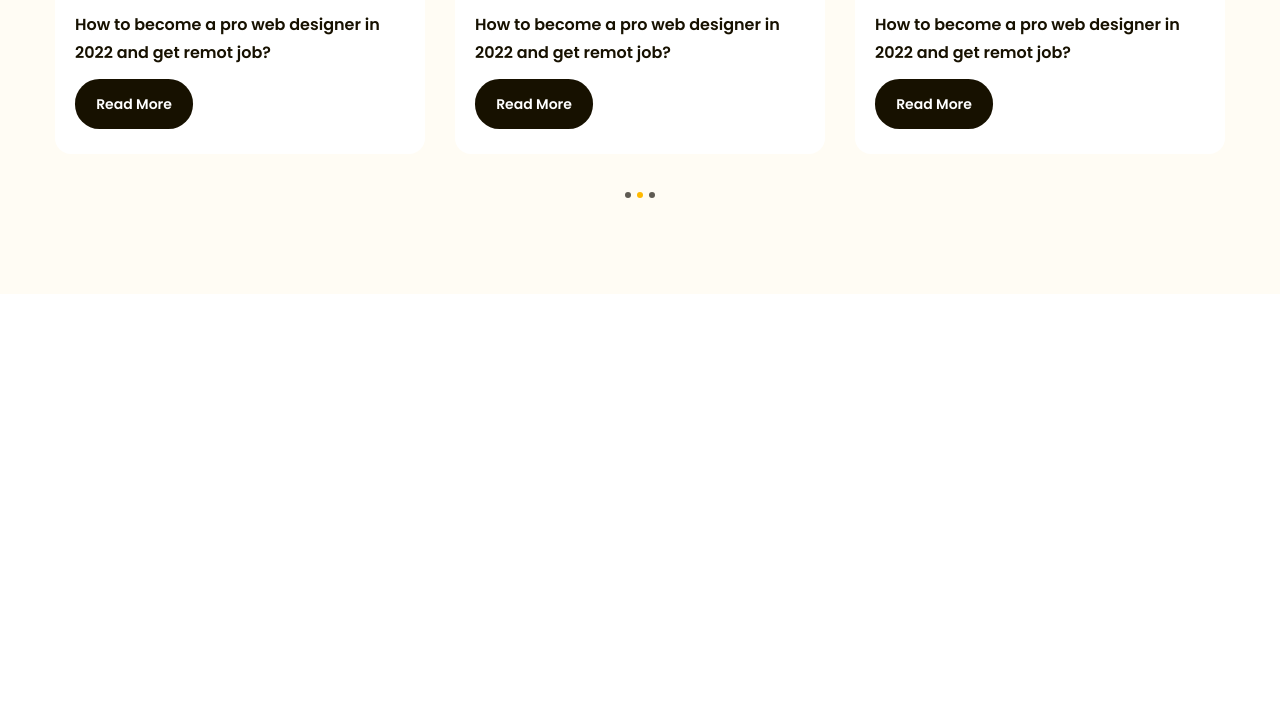
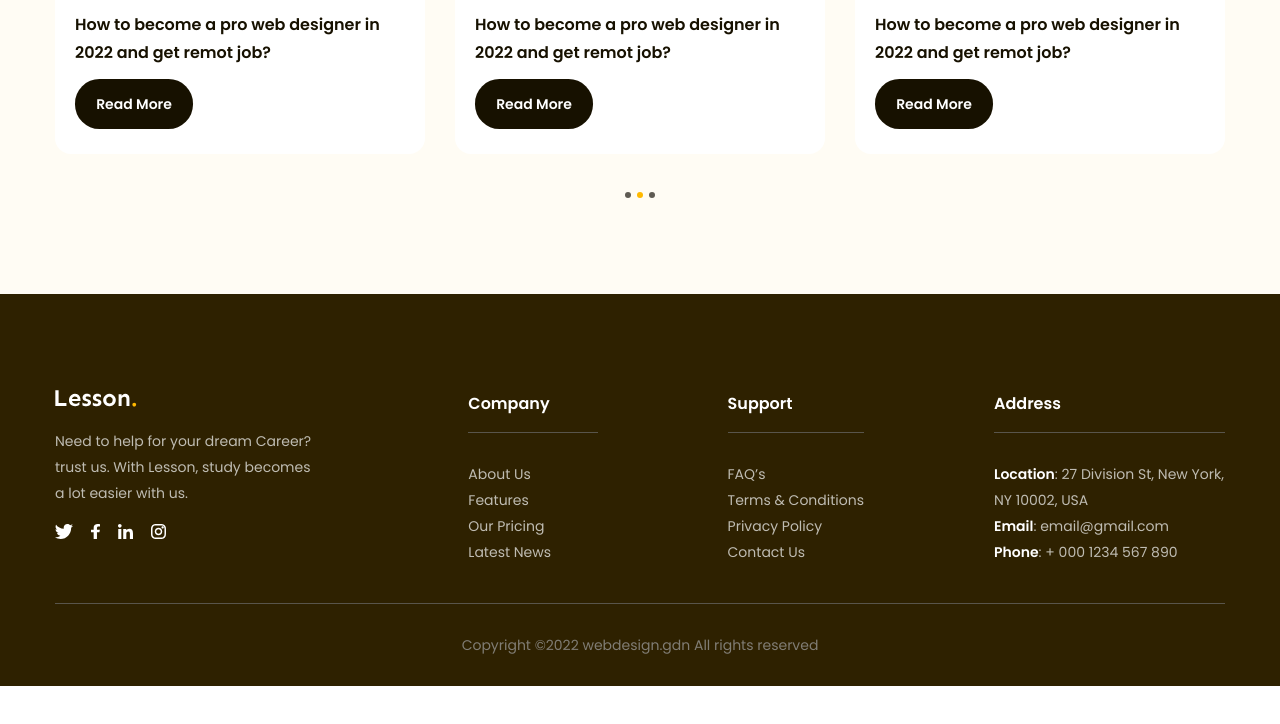
Before and after one commit to cimon-dev/figma-to-html, a plain HTML site: page index.html in a window 1280 px wide. Shown: the part 4381-5105 px from the top of the page. After the commit the page ends 5067 px from the top, so only its background shows below. Drawn offline with Linux system fonts and the light colour scheme.

Commit message:
p9 làm footer

```diff
--- a/assets/css/style.css
+++ b/assets/css/style.css
@@ -701,3 +701,80 @@ a {
 .blog .dots .dot.dot.active {
     background-color: var(--primary-color);
 }
+
+/* ===============footer=============== */
+.footer {
+    padding-top: 96px;
+    padding-bottom: 28px;
+    background-color: #2E2100;
+}
+
+.footer .body {
+    display: flex;
+}
+
+.footer .column.lesson {
+    max-width: 267px;
+}
+
+.footer .column.lesson .desc {
+    margin: 18px 0;
+    color: #BFBCB2;
+    font-size: 1.4rem;
+    line-height: 1.86;
+}
+
+.footer .column.lesson .socials {
+    display: flex;
+    gap: 18px;
+}
+
+.footer .column {
+    max-width: 231px;
+}
+
+.footer .inf {
+    display: flex;
+    margin-left: auto;
+    gap: 130px;
+}
+
+.footer .inf .title {
+    color: #FFF;
+    font-size: 1.6rem;
+    font-weight: 600;
+    line-height: 1.75;
+    border-bottom: 1px solid #59554B;
+    padding-bottom: 14px;
+    padding-right: 48px;
+}
+
+.footer .inf .list {
+    margin-top: 28px;
+}
+
+.footer .inf a {
+    color: #BFBCB2;
+    font-size: 1.4rem;
+    line-height: 1.86;
+    /* 185.714% */
+}
+
+.footer .inf strong {
+    color: #FFF;
+    font-weight: 600;
+}
+
+.footer .body {
+    border-bottom: 1px solid #59554B;
+    padding-bottom: 38px;
+}
+
+.footer .copyright {
+    margin-top: 28px;
+    text-align: center;
+    color: #807D74;
+    font-size: 1.4rem;
+    line-height: 1.86;
+    /* 185.714% */
+}
--- a/index.html
+++ b/index.html
@@ -19,7 +19,7 @@
     <title>Figma to HTML</title>
 </head>
 
-<body style="height: 10000px;">
+<body>
     <!-- header -->
     <header class="header fixed">
         <div class="main-content">
@@ -345,14 +345,78 @@
 
     </main>
 
-    <!-- Footer
-    <footer>
+    <!-- Footer -->
+    <footer class="footer">
         <div class="main-content">
             <div class="body">
+                <!-- column 1 -->
+                <div class="column lesson">
+                    <img src="assets/img/logo-footer.svg" alt="">
+                    <p class="desc">Need to help for your dream Career? trust us. With Lesson, study becomes a lot
+                        easier with us.</p>
+                    <div class="socials">
+                        <a href="#!">
+                            <img src="assets/icons/Twitter.svg" alt="Twitter">
+                        </a>
 
+                        <a href="#!">
+                            <img src="assets/icons/Facebook.svg" alt="Facebook">
+                        </a>
+
+                        <a href="#!">
+                            <img src="assets/icons/Linkedin.svg" alt="Linkedin">
+                        </a>
+
+                        <a href="#!">
+                            <img src="assets/icons/Instagram.svg" alt="Instagram">
+                        </a>
+                    </div>
+                </div>
+
+                <div class="inf">
+                    <!-- column 2 -->
+                    <div class="column">
+                        <h3 class="title">Company</h3>
+                        <ul class="list">
+                            <li><a href="#!">About Us</a></li>
+                            <li><a href="#!">Features</a></li>
+                            <li><a href="#!">Our Pricing</a></li>
+                            <li><a href="#!">Latest News</a></li>
+                        </ul>
+                    </div>
+
+                    <!-- column 3 -->
+                    <div class="column">
+                        <h3 class="title">Support</h3>
+                        <ul class="list">
+                            <li><a href="#!">FAQ’s</a></li>
+                            <li><a href="#!">Terms & Conditions</a></li>
+                            <li><a href="#!">Privacy Policy</a></li>
+                            <li><a href="#!">Contact Us</a></li>
+                        </ul>
+                    </div>
+
+                    <!-- column 4 -->
+                    <div class="column">
+                        <h3 class="title">Address</h3>
+                        <ul class="list">
+                            <li><a href="#!">
+                                    <strong>Location</strong>: 27 Division St, New York, NY 10002, USA
+                                </a></li>
+                            <li><a href="#!">
+                                    <strong>Email</strong>: email@gmail.com
+                                </a></li>
+                            <li><a href="#!">
+                                    <strong>Phone</strong>: + 000 1234 567 890
+                                </a></li>
+                        </ul>
+                    </div>
+                </div>
             </div>
+
+            <p class="copyright">Copyright ©2022 webdesign.gdn All rights reserved</p>
         </div>
-    </footer> -->
+    </footer>
 </body>
 
 </html>
```
Also changed, not shown: assets/icons/Facebook.svg (added), assets/icons/Instagram.svg (added), assets/icons/Linkedin.svg (added), assets/icons/Twitter.svg (added), assets/img/logo-footer.svg (added).
